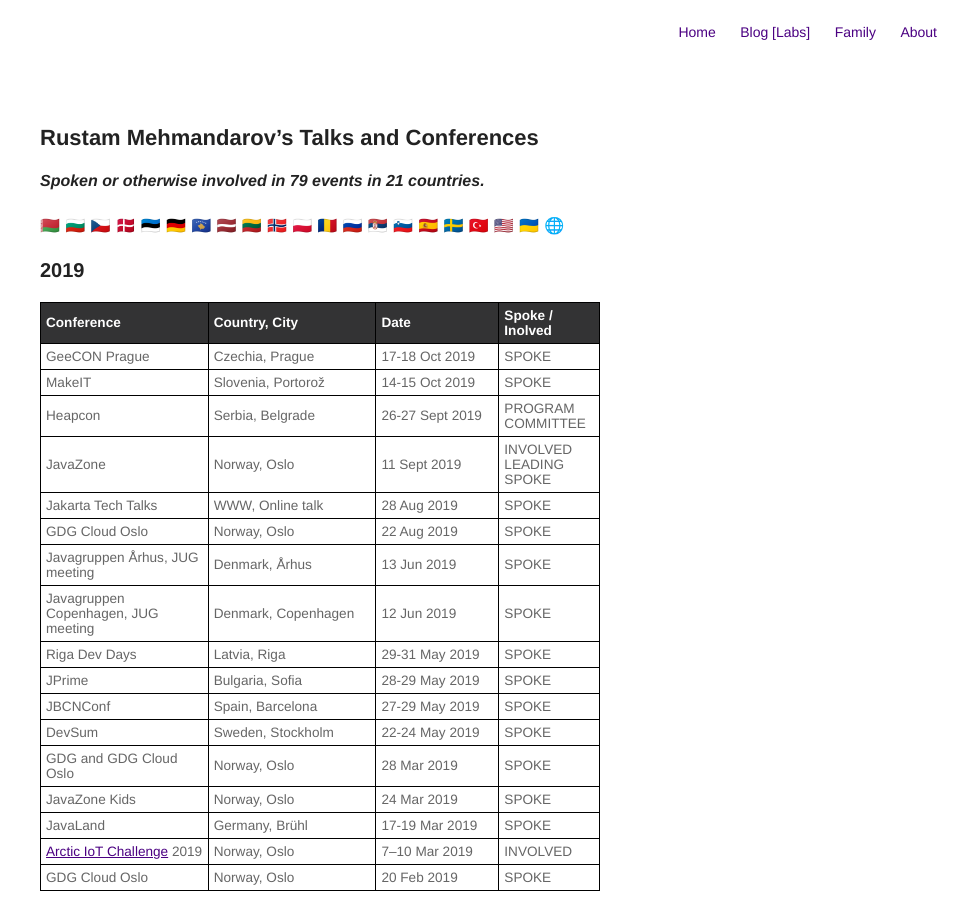
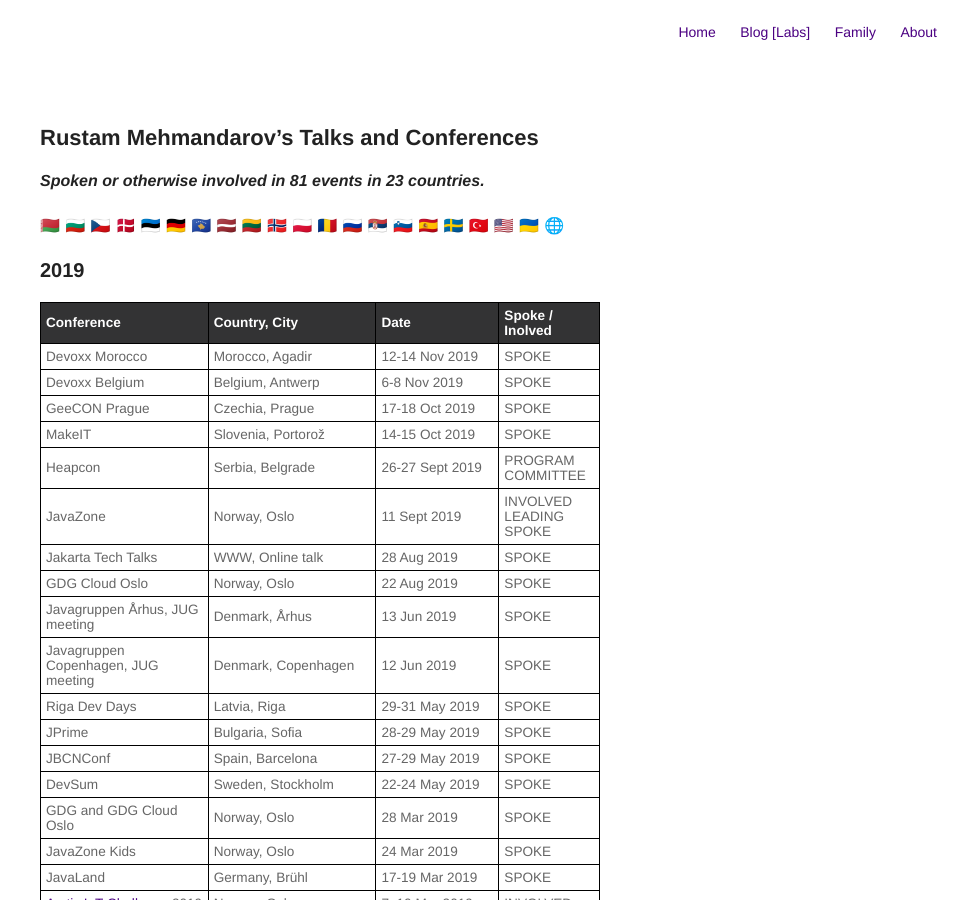
Before and after one commit to mehmandarov/mehmandarov.github.io, a Jekyll site: the page built from talks.md, in a window 1280 px wide and 900 px high. Shown: the whole window, without its empty margins (320-1280 px from the left). Built offline with Jekyll 4.4.1, drawn with Linux system fonts in a browser that asks for light colours.

Commit message:
Added new talks

```diff
--- a/talks.md
+++ b/talks.md
@@ -5,7 +5,7 @@
 
 ## Rustam Mehmandarov's Talks and Conferences
 
-#### _Spoken or otherwise involved in 79 events in 21 countries._
+#### _Spoken or otherwise involved in 81 events in 23 countries._
 🇧🇾   🇧🇬   🇨🇿   🇩🇰   🇪🇪   🇩🇪   🇽🇰   🇱🇻   🇱🇹   🇳🇴   🇵🇱   🇷🇴   🇷🇺   🇷🇸   🇸🇮   🇪🇸   🇸🇪   🇹🇷   🇺🇸   🇺🇦   🌐
 
 ### 2019
@@ -13,6 +13,8 @@
 |------------------------------------+--------------------+----------------+-----------------------|
 |Conference                          |Country, City       |Date            |Spoke / Inolved        |
 |:-----------------------------------+:-------------------+:---------------+:----------------------|
+|Devoxx Morocco                      |Morocco, Agadir     |12-14 Nov 2019  |SPOKE                  |
+|Devoxx Belgium                      |Belgium, Antwerp    |6-8 Nov 2019    |SPOKE                  |
 |GeeCON Prague                       |Czechia, Prague     |17-18 Oct 2019  |SPOKE                  |
 |MakeIT                              |Slovenia, Portorož  |14-15 Oct 2019  |SPOKE                  |
 |Heapcon                             |Serbia, Belgrade    |26-27 Sept 2019 |PROGRAM COMMITTEE      |
```
